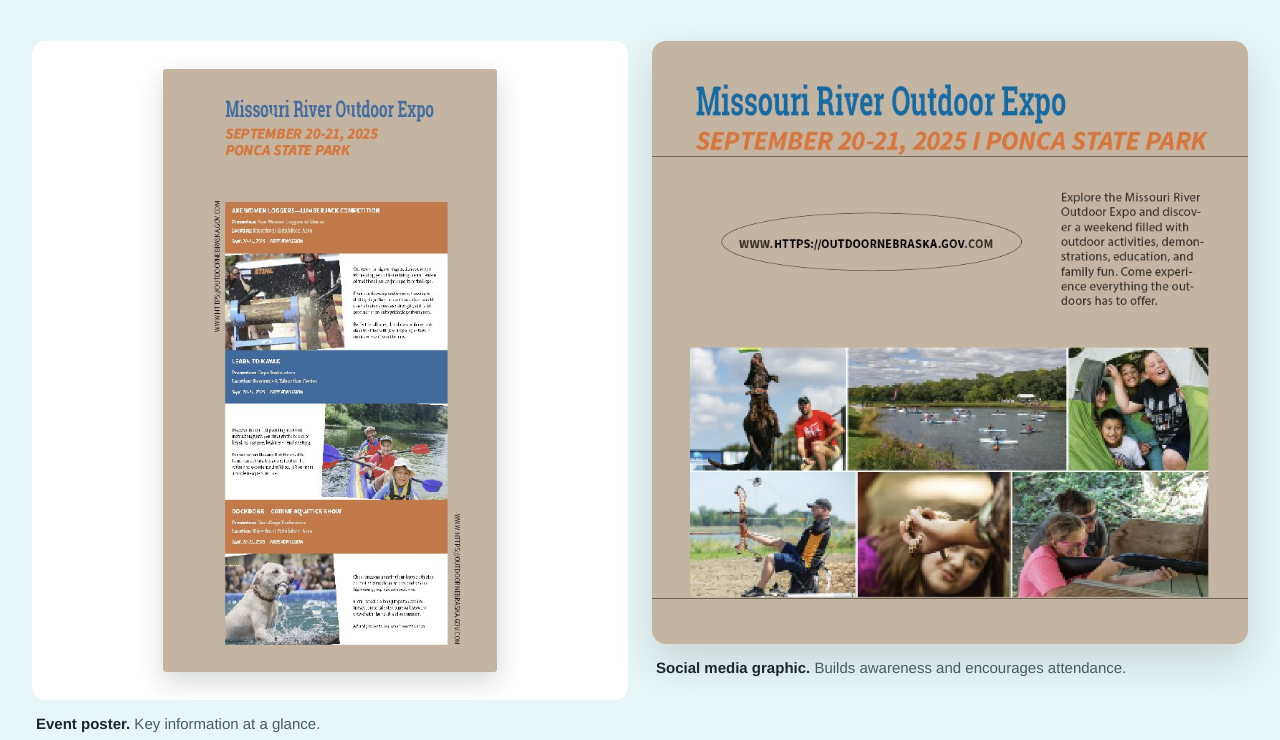
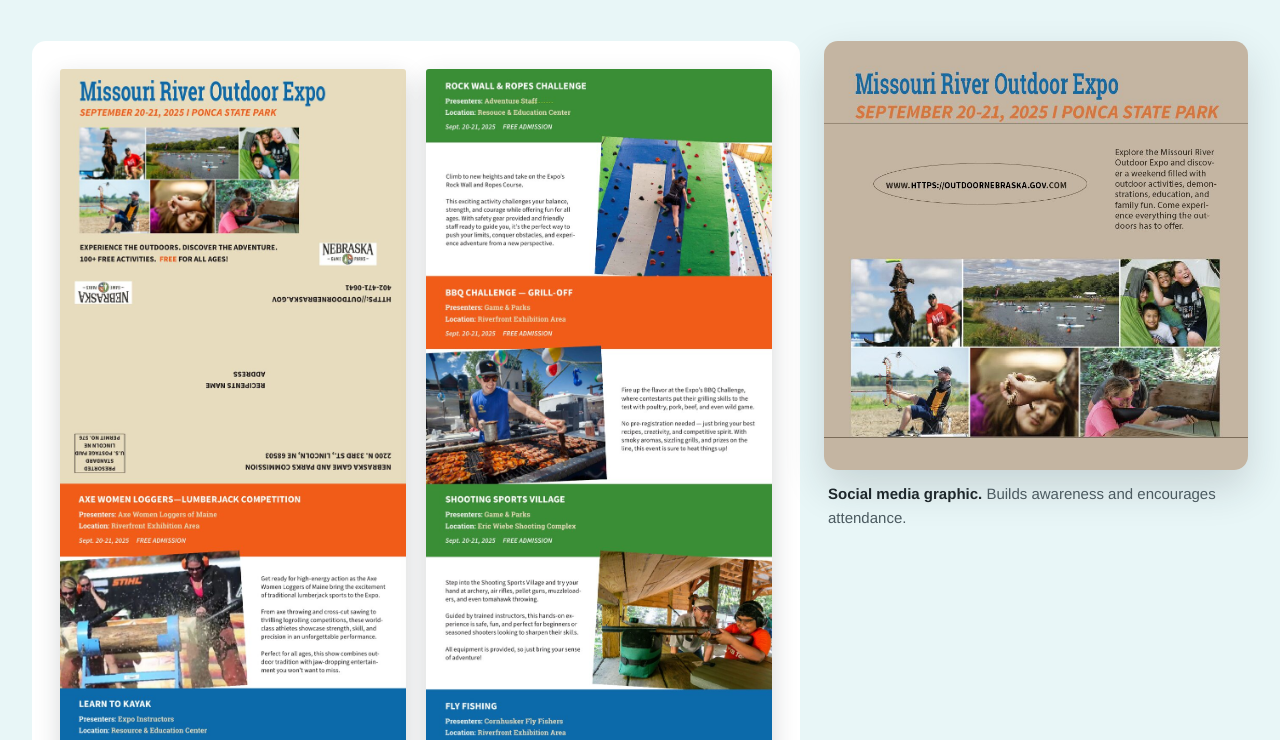
Before and after one commit to tammygoodwater/tammygoodwater.github.io, a plain HTML site: page index.html in a window 1280 px wide. Shown: the part 9043-9783 px from the top of the page. Drawn offline with Linux system fonts and the light colour scheme.

Commit message:
Replace Expo event poster with both sides of the mailer
Co-Authored-By: Claude Opus 5.5 <noreply@anthropic.com>
Claude-Session: https://claude.ai/code/session_01RzvhEh2MB3QzoFNnKbfsG2

```diff
--- a/index.html
+++ b/index.html
@@ -322,11 +322,14 @@ html{scroll-behavior:smooth}
         </figure>
       </div>
       <div class="gal">
-        <figure class="fig" style="flex: 1 1 300px">
-          <div class="mat"><img src="images/expo-poster.jpg" alt="Missouri River Outdoor Expo event poster, September 20 to 21, 2025" style="width: 62%; height: auto"></div>
-          <figcaption class="cap"><strong>Event poster.</strong> Key information at a glance.</figcaption>
+        <figure class="fig" style="flex: 2 1 480px">
+          <div class="mat" style="gap: 20px; align-items: flex-start">
+            <img src="images/expo-mailer-outside.jpg" alt="Expo mailer outside: cover with photo collage, mailing panel, and Axe Women Loggers, Learn to Kayak and DockDogs panels" style="width: calc(50% - 10px); height: auto">
+            <img src="images/expo-mailer-inside.jpg" alt="Expo mailer inside: Rock Wall, BBQ Challenge, Shooting Sports, Fly Fishing and Wildlife Encounters panels" style="width: calc(50% - 10px); height: auto">
+          </div>
+          <figcaption class="cap"><strong>Folded event mailer.</strong> Both sides: the cover and mailing panel, then activities, presenters and locations organized with color-coded bands.</figcaption>
         </figure>
-        <figure class="fig" style="flex: 1 1 300px">
+        <figure class="fig" style="flex: 1 1 280px">
           <img src="images/expo-social.jpg" alt="Square social graphic with a six-photo collage of expo activities">
           <figcaption class="cap"><strong>Social media graphic.</strong> Builds awareness and encourages attendance.</figcaption>
         </figure>
```
Also changed, not shown: images/expo-mailer-inside.jpg (added), images/expo-mailer-outside.jpg (added), images/expo-poster.jpg (deleted), 1 other file.
